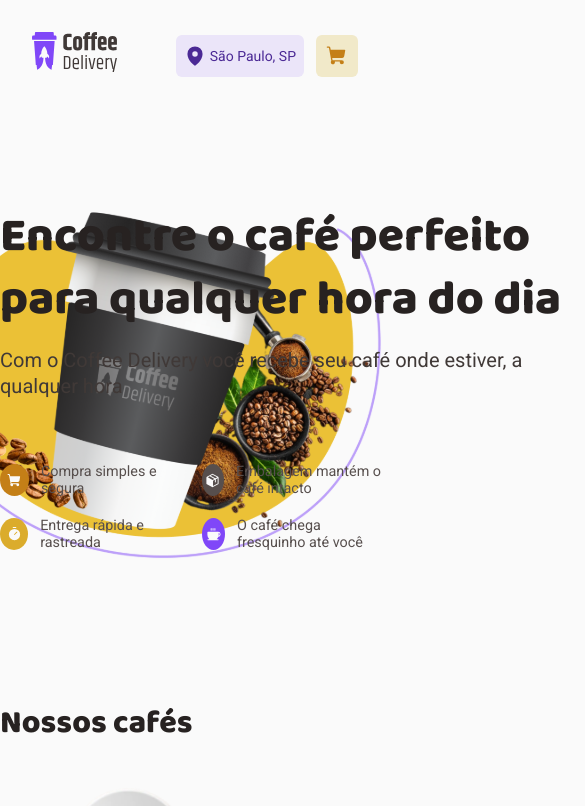
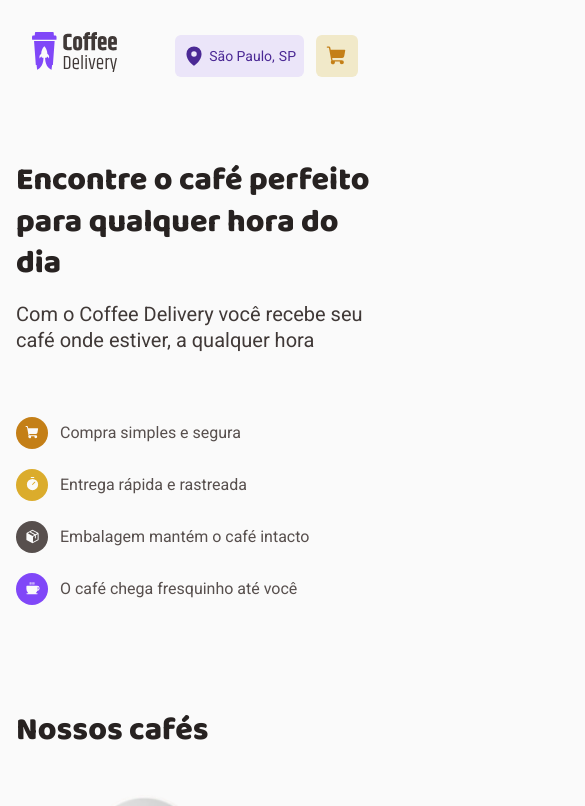
Before and after one commit to kaiquezimerer/ignite-reactjs2-coffee-delivery, a React (Vite) app: page / in a window 390 px wide. Shown: the top 806 px of the page, 585 px wide, since content can reach past the window. Built offline with nearby package versions, Linux system fonts and the light colour scheme.

Commit message:
Add responsive styles on Home page

```diff
--- a/src/components/Header/index.tsx
+++ b/src/components/Header/index.tsx
@@ -25,7 +25,7 @@ export function Header() {
             <li>
               <LocationLabel>
                 <MapPin size={22} weight="fill" />
-                São Paulo, SP
+                <span>São Paulo,</span> SP
               </LocationLabel>
             </li>
             <li>
--- a/src/components/Header/styles.ts
+++ b/src/components/Header/styles.ts
@@ -28,4 +28,10 @@ export const LocationLabel = styled.p`
   background-color: ${(props) => props.theme['purple-100']};
   padding: 0.625rem 0.5rem;
   border-radius: 6px;
+
+  @media screen and (max-width: 368px) {
+    & > span {
+      display: none;
+    }
+  }
 `
--- a/src/layouts/DefaultLayout/styles.ts
+++ b/src/layouts/DefaultLayout/styles.ts
@@ -3,4 +3,9 @@ import styled from 'styled-components'
 export const Container = styled.section`
   max-width: 1120px;
   margin: 0 auto;
+
+  /* Viewport <= 768px */
+  @media screen and (max-width: 1130px) {
+    padding: 0 1rem;
+  }
 `
--- a/src/pages/Home/components/ItemCard/index.tsx
+++ b/src/pages/Home/components/ItemCard/index.tsx
@@ -4,7 +4,6 @@ import { Minus, Plus, ShoppingCartSimple } from 'phosphor-react'
 import { ItemCardContainer, SelectQuantity, Button } from './styles'
 
 import { Product } from '../..'
-import CoffeExpressoImg from '../../../../assets/images/coffee-expresso.png'
 
 export function formatPrice(price: number): string {
   return price.toLocaleString('pt-BR', {
--- a/src/pages/Home/components/ItemCard/styles.ts
+++ b/src/pages/Home/components/ItemCard/styles.ts
@@ -25,7 +25,7 @@ export const ItemCardContainer = styled.div`
     color: ${(props) => props.theme['yellow-800']};
     font-size: 0.7rem;
     text-transform: uppercase;
-    margin-bottom: 0.4rem;
+    margin: 0 0.1rem 0.4rem;
   }
 
   h3 {
--- a/src/pages/Home/styles.ts
+++ b/src/pages/Home/styles.ts
@@ -17,7 +17,7 @@ export const HeroSection = styled.section`
 
   h2,
   h3 {
-    width: 588px;
+    max-width: 588px;
     line-height: 130%;
   }
 
@@ -62,6 +62,22 @@ export const HeroSection = styled.section`
       background-color: ${(props) => props.theme['purple-500']};
     }
   }
+
+  /* Viewport <= 1030px */
+  @media screen and (max-width: 1030px) {
+    background: none;
+  }
+
+  @media screen and (max-width: 645px) {
+    padding: 3rem 0;
+    h2 {
+      font-size: 2rem;
+    }
+    ul {
+      font-size: 1rem;
+      column-count: 1;
+    }
+  }
 `
 
 export const ItemIcon = styled.div`
```
